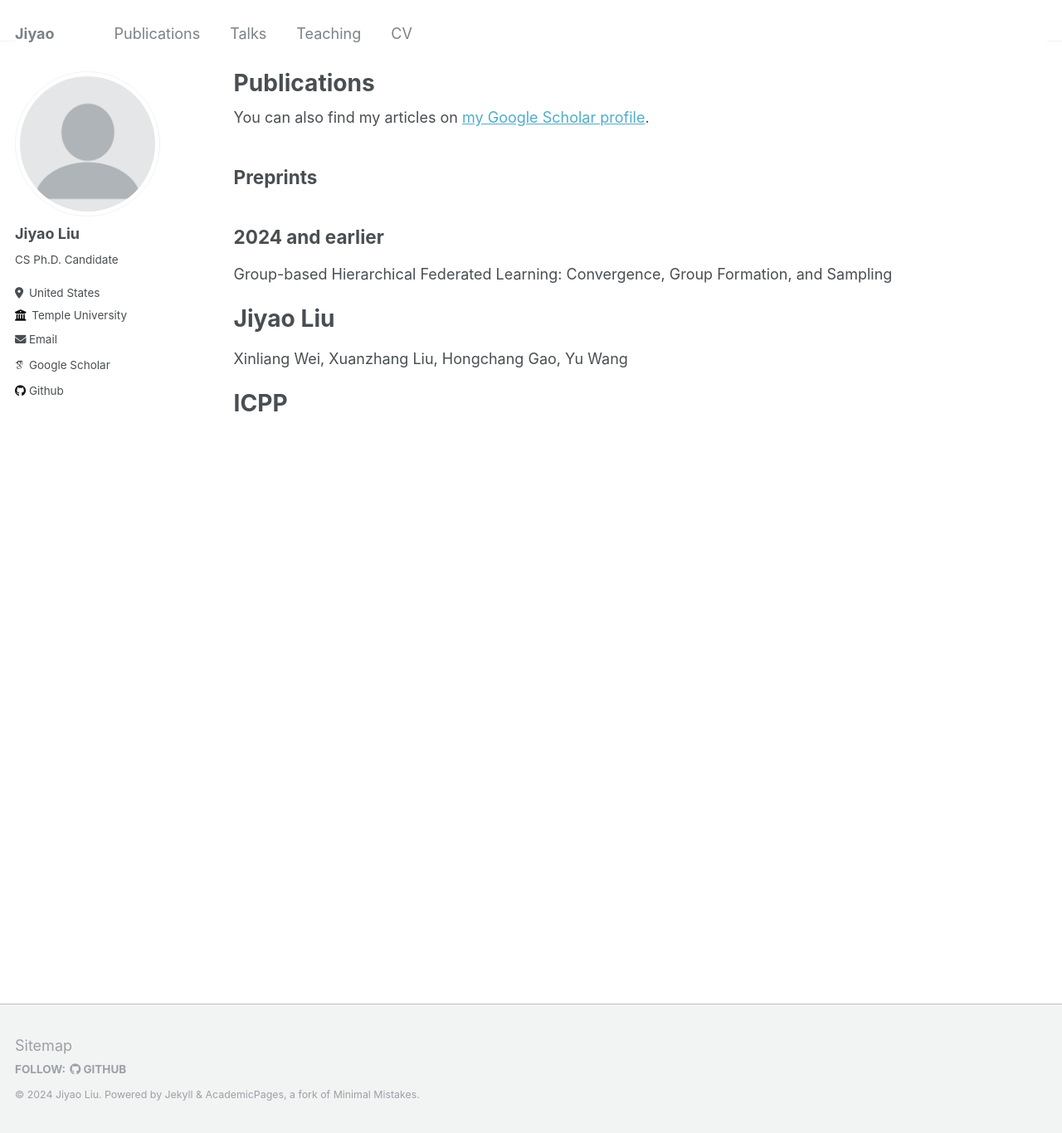
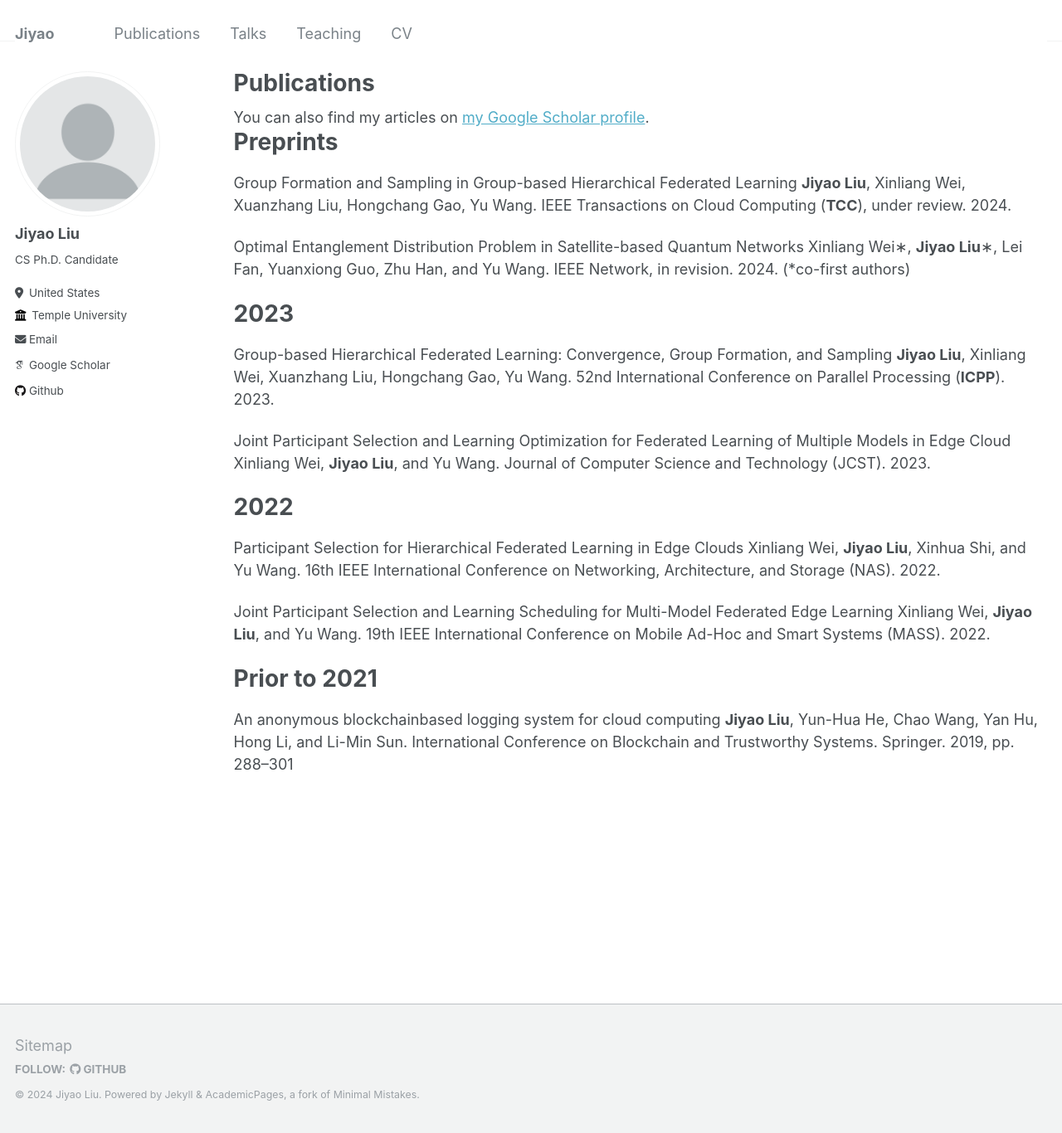
Before and after one commit to Jiyao17/Jiyao17.github.io-backup, a Jekyll site: the page built from _pages/publications.md, in a window 1280 px wide and 1366 px high. Shown: the whole window at 83% size. Built offline with Jekyll 4.4.1, drawn with Linux system fonts in a browser that asks for light colours; some web fonts are replaced.

Commit message:
Update publications.md

```diff
--- a/_pages/publications.md
+++ b/_pages/publications.md
@@ -17,10 +17,38 @@ author_profile: true
 {% endfor %}
 -->
 
-## Preprints
+# Preprints
 
-## 2024 and earlier
+Group Formation and Sampling in Group-based Hierarchical Federated Learning
+**Jiyao Liu**, Xinliang Wei, Xuanzhang Liu, Hongchang Gao, Yu Wang.
+IEEE Transactions on Cloud Computing (**TCC**), under review. 2024.
+
+Optimal Entanglement Distribution Problem in Satellite-based Quantum Networks
+Xinliang Wei∗, **Jiyao Liu**∗, Lei Fan, Yuanxiong Guo, Zhu Han, and Yu Wang.
+IEEE Network, in revision. 2024. (*co-first authors)
+
+# 2023
 Group-based Hierarchical Federated Learning: Convergence, Group Formation, and Sampling
-# Jiyao Liu
-Xinliang Wei, Xuanzhang Liu, Hongchang Gao, Yu Wang
-# ICPP
+**Jiyao Liu**, Xinliang Wei, Xuanzhang Liu, Hongchang Gao, Yu Wang.
+52nd International Conference on Parallel Processing (**ICPP**). 2023.
+
+Joint Participant Selection and Learning Optimization for Federated Learning of Multiple Models in Edge Cloud
+Xinliang Wei, **Jiyao Liu**, and Yu Wang.
+Journal of Computer Science and Technology (JCST). 2023.
+
+# 2022
+
+Participant Selection for Hierarchical Federated Learning in Edge Clouds
+Xinliang Wei, **Jiyao Liu**, Xinhua Shi, and Yu Wang.
+16th IEEE International Conference on Networking, Architecture, and Storage (NAS). 2022.
+
+Joint Participant Selection and Learning Scheduling for Multi-Model Federated Edge Learning
+Xinliang Wei, **Jiyao Liu**, and Yu Wang.
+19th IEEE International Conference on Mobile Ad-Hoc and Smart Systems (MASS). 2022.
+
+
+# Prior to 2021
+
+An anonymous blockchainbased logging system for cloud computing
+**Jiyao Liu**, Yun-Hua He, Chao Wang, Yan Hu, Hong Li, and Li-Min Sun.
+International Conference on Blockchain and Trustworthy Systems. Springer. 2019, pp. 288–301
```
